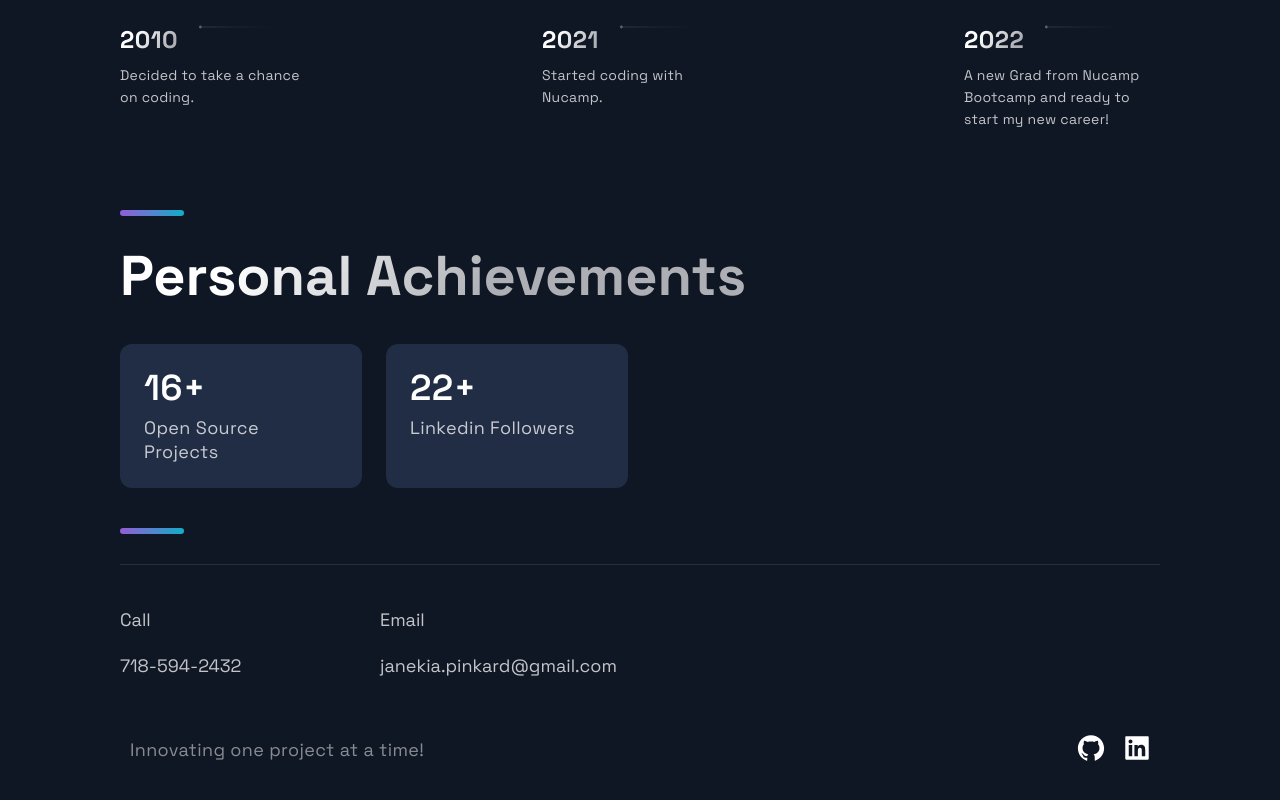
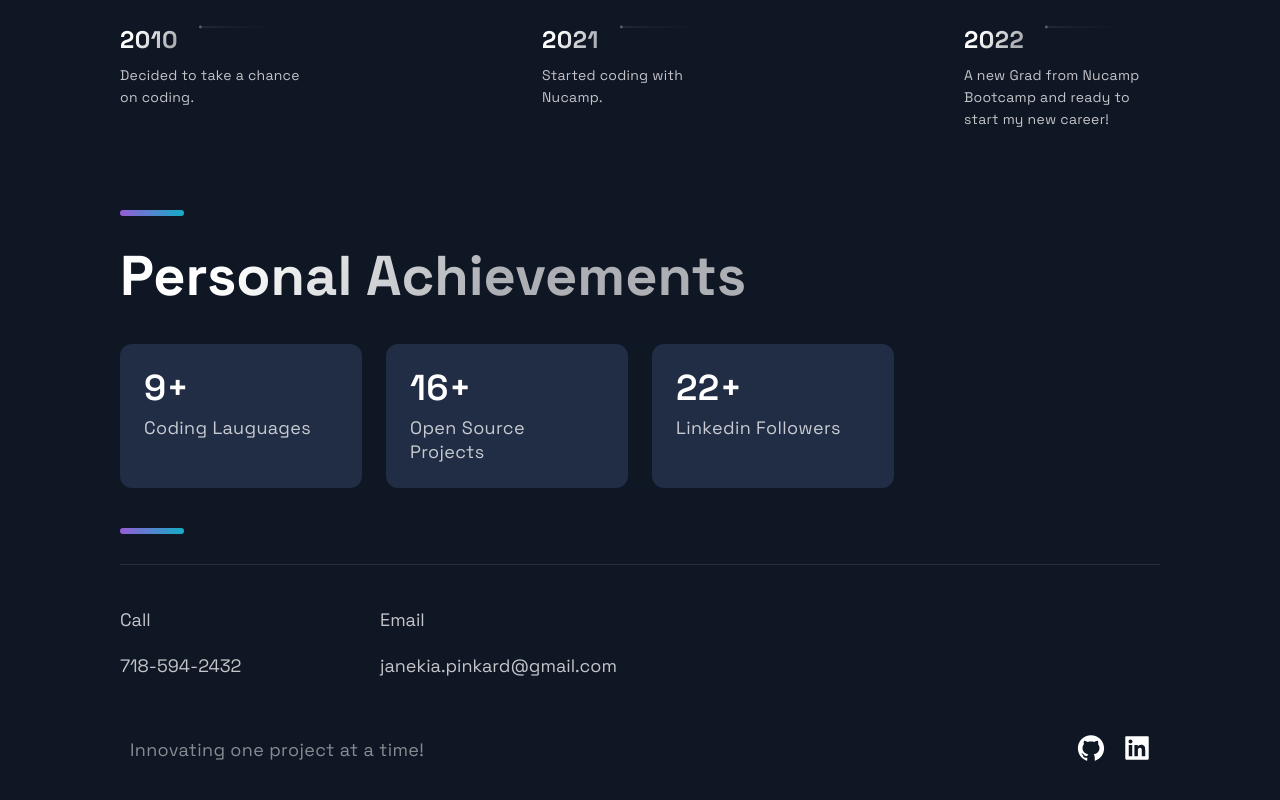
Before and after one commit to janekia/My_Portfolio, a Next.js app: page / in a window 1280 px wide. Shown: the part 3354-4154 px from the top of the page. Built offline with nearby package versions, Linux system fonts and the light colour scheme.

Commit message:
my commit 2

```diff
--- a/src/components/Acomplishments/Acomplishments.js
+++ b/src/components/Acomplishments/Acomplishments.js
@@ -4,6 +4,7 @@ import { Section, SectionDivider, SectionTitle } from '../../styles/GlobalCompon
 import { Box, Boxes, BoxNum, BoxText } from './AcomplishmentsStyles';
 
 const data = [
+  { number: 9, text: 'Coding Lauguages'},
   { number: 16, text: 'Open Source Projects'},
   { number: 22, text: 'Linkedin Followers', }
 ];
```
Also changed, not shown: public/images/one.jpg (added).
